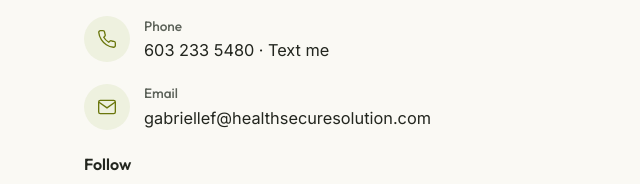
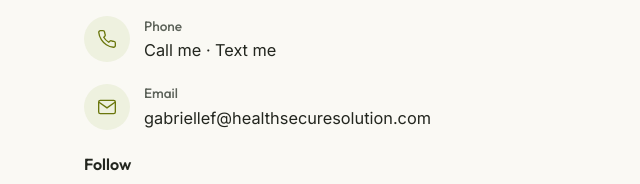
Before and after one commit to gabriellef521/health-secure-solution-site, a plain HTML site: page contact.html in a window 1280 px wide. Shown: the part 568-752 px from the top of the page, 0-640 px from the left. Drawn offline with Linux system fonts and the light colour scheme.

Commit message:
Add files via upload

```diff
--- a/contact.html
+++ b/contact.html
@@ -138,7 +138,7 @@
             </div>
             <div class="contact-info-item">
               <span class="icon"><svg width="20" height="20" viewBox="0 0 24 24" fill="none" stroke="currentColor" stroke-width="1.6"><path d="M22 16.92v3a2 2 0 0 1-2.18 2 19.79 19.79 0 0 1-8.63-3.07 19.5 19.5 0 0 1-6-6 19.79 19.79 0 0 1-3.07-8.67A2 2 0 0 1 4.11 2h3a2 2 0 0 1 2 1.72c.13.96.36 1.9.7 2.81a2 2 0 0 1-.45 2.11L8.09 9.91a16 16 0 0 0 6 6l1.27-1.27a2 2 0 0 1 2.11-.45c.91.34 1.85.57 2.81.7A2 2 0 0 1 22 16.92Z"/></svg></span>
-              <div><strong>Phone</strong><a href="tel:6032335480">603 233 5480</a> &middot; <a href="sms:+16032335480">Text me</a></div>
+              <div><strong>Phone</strong><a href="tel:6032335480">Call me</a> &middot; <a href="sms:+16032335480">Text me</a></div>
             </div>
             <div class="contact-info-item">
               <span class="icon"><svg width="20" height="20" viewBox="0 0 24 24" fill="none" stroke="currentColor" stroke-width="1.6"><rect x="2" y="4" width="20" height="16" rx="2"/><path d="m22 6-10 7L2 6"/></svg></span>
```
